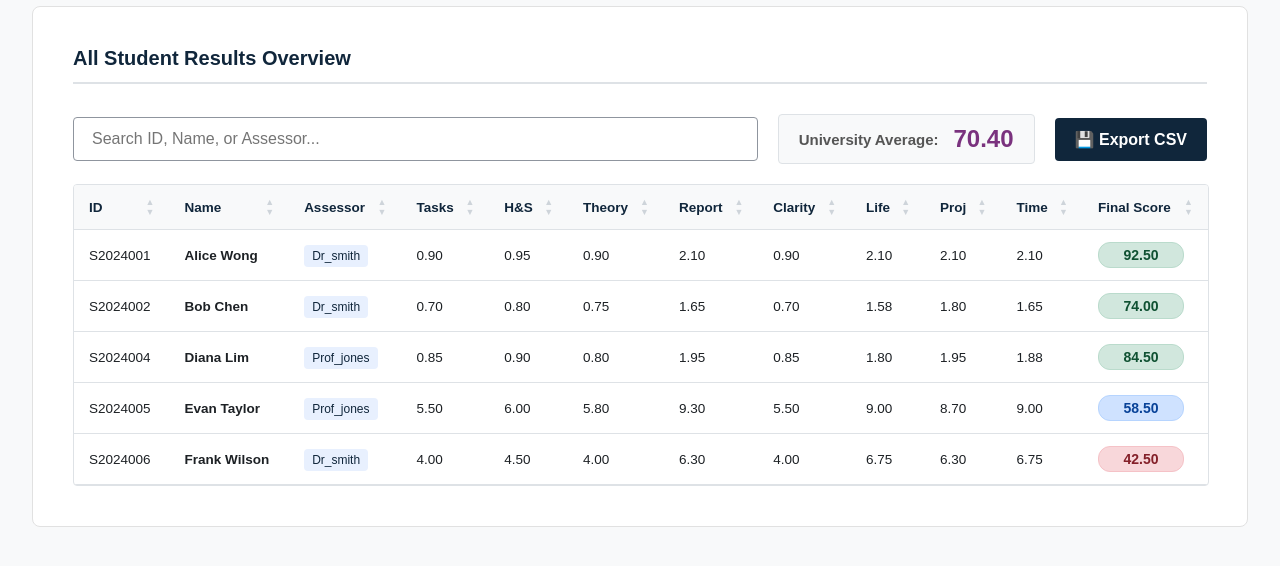
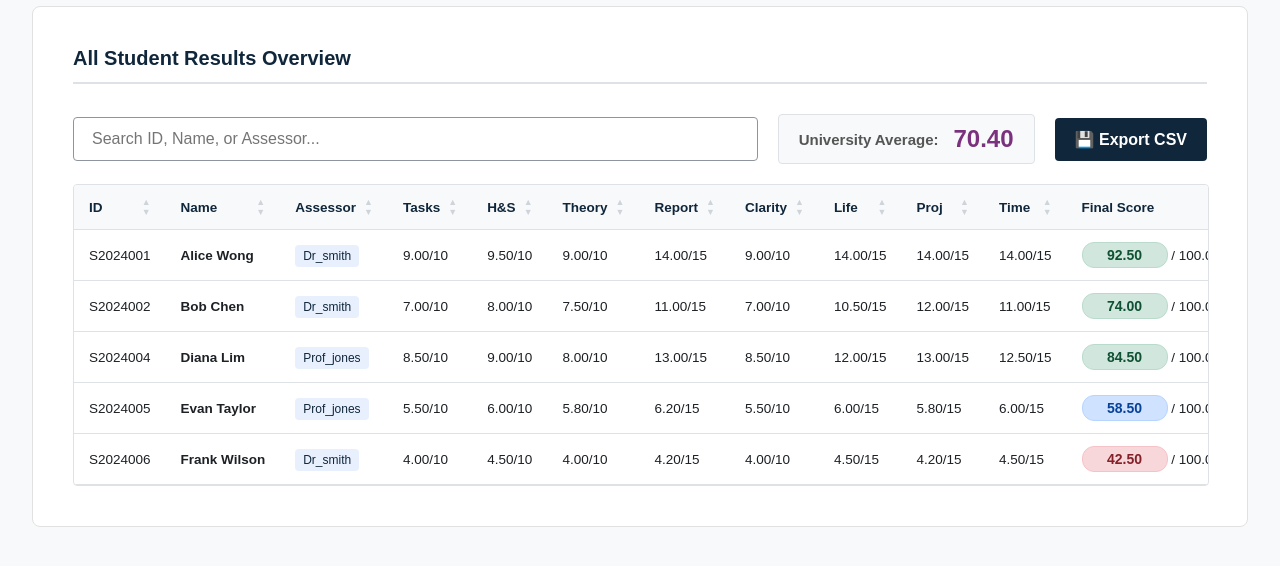
Before and after one commit to Chikachi00/Database-CW-Group10, a PHP site: page /Admin/view_all_results.php in a window 1280 px wide. Shown: the part 158-724 px from the top of the page. Run offline with PHP 8.4, Linux system fonts and the light colour scheme; a user stored in the database is signed in; data comes from the database, SQL or seed files in the repository.

Commit message:
show_data

```diff
--- a/Admin/view_all_results.php
+++ b/Admin/view_all_results.php
@@ -167,15 +167,15 @@ function getScoreBadgeClass($score) {
                                     <td><?= htmlspecialchars($row['student_id']) ?></td>
                                     <td><strong><?= htmlspecialchars($row['student_name']) ?></strong></td>
                                     <td><span style="background-color:#e8f0fe; padding:4px 8px; border-radius:4px; font-size:12px; color:#10263b;"><?= htmlspecialchars($row['assessor_name']) ?></span></td>
-                                    <td><?= number_format($row['task_score'] * 0.10, 2) ?></td>
-                                    <td><?= number_format($row['health_safety_score'] * 0.10, 2) ?></td>
-                                    <td><?= number_format($row['connectivity_score'] * 0.10, 2) ?></td>
-                                    <td><?= number_format($row['report_score'] * 0.15, 2) ?></td>
-                                    <td><?= number_format($row['clarity_score'] * 0.10, 2) ?></td>
-                                    <td><?= number_format($row['lifelong_score'] * 0.15, 2) ?></td>
-                                    <td><?= number_format($row['project_mgmt_score'] * 0.15, 2) ?></td>
-                                    <td><?= number_format($row['time_mgmt_score'] * 0.15, 2) ?></td>
-                                    <td><span class="score-badge <?= getScoreBadgeClass($row['total_score']) ?>"><?= number_format($row['total_score'], 2) ?></span></td>
+                                    <td><?= number_format($row['task_score'], 2) ?>/10</td>
+                                    <td><?= number_format($row['health_safety_score'], 2) ?>/10</td>
+                                    <td><?= number_format($row['connectivity_score'], 2) ?>/10</td>
+                                    <td><?= number_format($row['report_score'], 2) ?>/15</td>
+                                    <td><?= number_format($row['clarity_score'], 2) ?>/10</td>
+                                    <td><?= number_format($row['lifelong_score'], 2) ?>/15</td>
+                                    <td><?= number_format($row['project_mgmt_score'], 2) ?>/15</td>
+                                    <td><?= number_format($row['time_mgmt_score'], 2) ?>/15</td>
+                                    <td><span class="score-badge <?= getScoreBadgeClass($row['total_score']) ?>"><?= number_format($row['total_score'], 2) ?></span> / 100.00</td>
                                 </tr>
                             <?php endforeach; ?>
                         </tbody>
@@ -280,14 +280,14 @@ function getScoreBadgeClass($score) {
                 else if (totalScore >= 50) totalEl.classList.add('score-pass');
                 else totalEl.classList.add('score-fail');
 
-                document.getElementById('detTask').innerText = this.getAttribute('data-task');
-                document.getElementById('detHealth').innerText = this.getAttribute('data-health');
-                document.getElementById('detConn').innerText = this.getAttribute('data-conn');
-                document.getElementById('detReport').innerText = this.getAttribute('data-report');
-                document.getElementById('detClarity').innerText = this.getAttribute('data-clarity');
-                document.getElementById('detLife').innerText = this.getAttribute('data-life');
-                document.getElementById('detProj').innerText = this.getAttribute('data-proj');
-                document.getElementById('detTime').innerText = this.getAttribute('data-time');
+                document.getElementById('detTask').innerText = parseFloat(this.getAttribute('data-task')).toFixed(2) + '/10';
+                document.getElementById('detHealth').innerText = parseFloat(this.getAttribute('data-health')).toFixed(2) + '/10';
+                document.getElementById('detConn').innerText = parseFloat(this.getAttribute('data-conn')).toFixed(2) + '/10';
+                document.getElementById('detReport').innerText = parseFloat(this.getAttribute('data-report')).toFixed(2) + '/15';
+                document.getElementById('detClarity').innerText = parseFloat(this.getAttribute('data-clarity')).toFixed(2) + '/10';
+                document.getElementById('detLife').innerText = parseFloat(this.getAttribute('data-life')).toFixed(2) + '/15';
+                document.getElementById('detProj').innerText = parseFloat(this.getAttribute('data-proj')).toFixed(2) + '/15';
+                document.getElementById('detTime').innerText = parseFloat(this.getAttribute('data-time')).toFixed(2) + '/15';
 
                 document.getElementById('detailComments').innerText = this.getAttribute('data-comments');
 
--- a/SQL&diagram/COMP1044_Database.sql
+++ b/SQL&diagram/COMP1044_Database.sql
@@ -50,8 +50,8 @@ INSERT INTO `Assessments` (`assessment_id`, `internship_id`, `task_score`, `heal
 (1, 1, 9.00, 9.50, 9.00, 14.00, 9.00, 14.00, 14.00, 14.00, 92.50, 'Alice demonstrated outstanding technical skills and adapted perfectly to the company culture. Highly recommended.'),
 (2, 2, 7.00, 8.00, 7.50, 11.00, 7.00, 10.50, 12.00, 11.00, 74.00, 'Bob completed the tasks adequately, but needs to improve his communication skills and time management.'),
 (3, 4, 8.50, 9.00, 8.00, 13.00, 8.50, 12.00, 13.00, 12.50, 84.50, 'Diana is a fast learner and contributed well to the cloud architecture project. Good overall performance.'),
-(4, 5, 55.00, 60.00, 58.00, 62.00, 55.00, 60.00, 58.00, 60.00, 58.50, 'Evan showed basic understanding of data analytics concepts but struggled with independent problem-solving. Improvement needed in time management and project delivery.'),
-(5, 6, 40.00, 45.00, 40.00, 42.00, 40.00, 45.00, 42.00, 45.00, 42.50, 'Frank did not meet the expected standard. Frequent absence, poor engagement with assigned tasks, and weak technical foundation. Requires significant improvement.');
+(4, 5, 5.50, 6.00, 5.80, 6.20, 5.50, 6.00, 5.80, 6.00, 58.50, 'Evan showed basic understanding of data analytics concepts but struggled with independent problem-solving. Improvement needed in time management and project delivery.'),
+(5, 6, 4.00, 4.50, 4.00, 4.20, 4.00, 4.50, 4.20, 4.50, 42.50, 'Frank did not meet the expected standard. Frequent absence, poor engagement with assigned tasks, and weak technical foundation. Requires significant improvement.');
 
 -- --------------------------------------------------------
 
```
